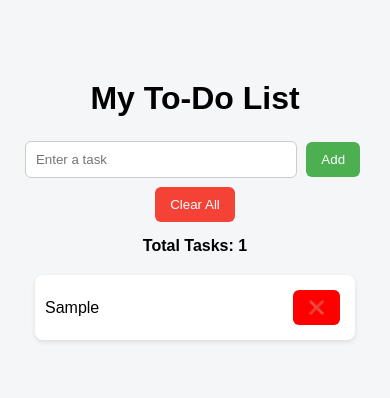
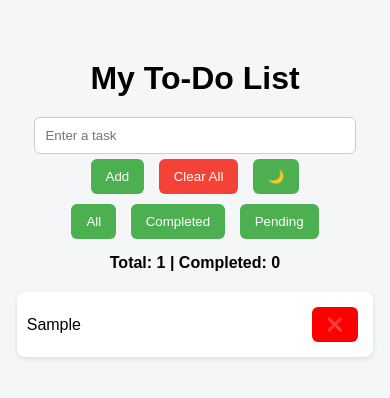
Before and after one commit to Usertharun/todo-app, a plain HTML site: page index.html in a window 390 px wide. Both pictures are taken after typing "Sample" into the empty fields and a click on the button "Add". Drawn offline with Linux system fonts and the light colour scheme.

Commit message:
updated todo app with new features

```diff
--- a/index.html
+++ b/index.html
@@ -1,14 +1,15 @@
 <!DOCTYPE html>
 <html>
 <head>
-    <title>To-Do App</title>
+    <title>Advanced To-Do App</title>
 
     <style>
         body {
             font-family: Arial, sans-serif;
             background: #f4f6f8;
             text-align: center;
-            margin-top: 80px;
+            margin-top: 60px;
+            transition: 0.3s;
         }
 
         h1 {
@@ -49,7 +50,7 @@
             background: white;
             margin: 10px auto;
             padding: 10px;
-            width: 300px;
+            width: 320px;
             border-radius: 8px;
             display: flex;
             justify-content: space-between;
@@ -66,9 +67,36 @@
             color: gray;
         }
 
-        #taskCount {
+        #stats {
             margin-top: 10px;
             font-weight: bold;
+        }
+
+        /* Dark Mode */
+        .dark {
+            background: #121212;
+            color: white;
+        }
+
+        .dark li {
+            background: #1e1e1e;
+        }
+
+        .dark input {
+            background: #2a2a2a;
+            color: white;
+            border: 1px solid #555;
+        }
+
+        /* Mobile */
+        @media (max-width: 500px) {
+            li {
+                width: 90%;
+            }
+
+            input {
+                width: 80%;
+            }
         }
     </style>
 </head>
@@ -80,33 +108,77 @@
     <input type="text" id="taskInput" placeholder="Enter a task">
     <button onclick="addTask()">Add</button>
     <button id="clearBtn" onclick="clearAll()">Clear All</button>
+    <button onclick="toggleDarkMode()">🌙</button>
 
-    <p id="taskCount"></p>
+    <div>
+        <button onclick="filterTasks('all')">All</button>
+        <button onclick="filterTasks('completed')">Completed</button>
+        <button onclick="filterTasks('pending')">Pending</button>
+    </div>
+
+    <p id="stats"></p>
     <p id="emptyMsg">No tasks yet 🚀</p>
 
     <ul id="taskList"></ul>
 
     <script>
+        let tasks = [];
+
         window.onload = function () {
-            let tasks = JSON.parse(localStorage.getItem("tasks")) || [];
-
-            tasks.forEach(task => addTaskToDOM(task));
-
-            updateTaskCount();
-            toggleEmptyMessage();
+            tasks = JSON.parse(localStorage.getItem("tasks")) || [];
+            renderTasks(tasks);
         };
 
+        function saveTasks() {
+            localStorage.setItem("tasks", JSON.stringify(tasks));
+        }
+
+        function renderTasks(filteredTasks) {
+            let list = document.getElementById("taskList");
+            list.innerHTML = "";
+
+            filteredTasks.forEach(task => {
+                let li = document.createElement("li");
+
+                let span = document.createElement("span");
+                span.innerText = task.text;
+
+                if (task.completed) {
+                    span.style.textDecoration = "line-through";
+                }
+
+                span.onclick = function () {
+                    task.completed = !task.completed;
+                    saveTasks();
+                    renderTasks(tasks);
+                };
+
+                let delBtn = document.createElement("button");
+                delBtn.innerText = "❌";
+
+                delBtn.onclick = function () {
+                    tasks = tasks.filter(t => t.id !== task.id);
+                    saveTasks();
+                    renderTasks(tasks);
+                };
+
+                li.appendChild(span);
+                li.appendChild(delBtn);
+
+                list.appendChild(li);
+            });
+
+            updateStats();
+            toggleEmptyMessage();
+        }
+
         function addTask() {
-            const input = document.getElementById("taskInput");
-            const task = input.value.trim();
+            let input = document.getElementById("taskInput");
+            let text = input.value.trim();
 
-            if (!task) return;
+            if (!text) return;
 
-            let tasks = JSON.parse(localStorage.getItem("tasks")) || [];
-
-            const exists = tasks.some(
-                t => t.text.toLowerCase() === task.toLowerCase()
-            );
+            let exists = tasks.some(t => t.text.toLowerCase() === text.toLowerCase());
 
             if (exists) {
                 alert("Task already exists!");
@@ -114,80 +186,49 @@
                 return;
             }
 
-            const taskObj = {
+            let newTask = {
                 id: Date.now(),
-                text: task
+                text: text,
+                completed: false
             };
 
-            addTaskToDOM(taskObj);
-
-            tasks.push(taskObj);
-            localStorage.setItem("tasks", JSON.stringify(tasks));
+            tasks.push(newTask);
+            saveTasks();
+            renderTasks(tasks);
 
             input.value = "";
-
-            updateTaskCount();
-            toggleEmptyMessage();
-        }
-
-        function addTaskToDOM(taskObj) {
-            let li = document.createElement("li");
-
-            let span = document.createElement("span");
-            span.innerText = taskObj.text;
-
-            let delBtn = document.createElement("button");
-            delBtn.innerText = "❌";
-
-            delBtn.onclick = function () {
-                li.remove();
-                removeTask(taskObj.id);
-            };
-
-            li.appendChild(span);
-            li.appendChild(delBtn);
-
-            span.onclick = function () {
-                span.style.textDecoration =
-                    span.style.textDecoration === "line-through"
-                        ? "none"
-                        : "line-through";
-            };
-
-            document.getElementById("taskList").appendChild(li);
-        }
-
-        function removeTask(id) {
-            let tasks = JSON.parse(localStorage.getItem("tasks")) || [];
-
-            tasks = tasks.filter(task => task.id !== id);
-
-            localStorage.setItem("tasks", JSON.stringify(tasks));
-
-            updateTaskCount();
-            toggleEmptyMessage();
         }
 
         function clearAll() {
-            localStorage.removeItem("tasks");
-            document.getElementById("taskList").innerHTML = "";
-
-            updateTaskCount();
-            toggleEmptyMessage();
+            tasks = [];
+            saveTasks();
+            renderTasks(tasks);
         }
 
-        function updateTaskCount() {
-            let tasks = JSON.parse(localStorage.getItem("tasks")) || [];
+        function updateStats() {
+            let completed = tasks.filter(t => t.completed).length;
 
-            document.getElementById("taskCount").innerText =
-                "Total Tasks: " + tasks.length;
+            document.getElementById("stats").innerText =
+                `Total: ${tasks.length} | Completed: ${completed}`;
         }
 
         function toggleEmptyMessage() {
-            let tasks = JSON.parse(localStorage.getItem("tasks")) || [];
-
             document.getElementById("emptyMsg").style.display =
                 tasks.length === 0 ? "block" : "none";
+        }
+
+        function filterTasks(type) {
+            if (type === "all") {
+                renderTasks(tasks);
+            } else if (type === "completed") {
+                renderTasks(tasks.filter(t => t.completed));
+            } else {
+                renderTasks(tasks.filter(t => !t.completed));
+            }
+        }
+
+        function toggleDarkMode() {
+            document.body.classList.toggle("dark");
         }
 
         document.getElementById("taskInput").addEventListener("keypress", function (e) {
```
